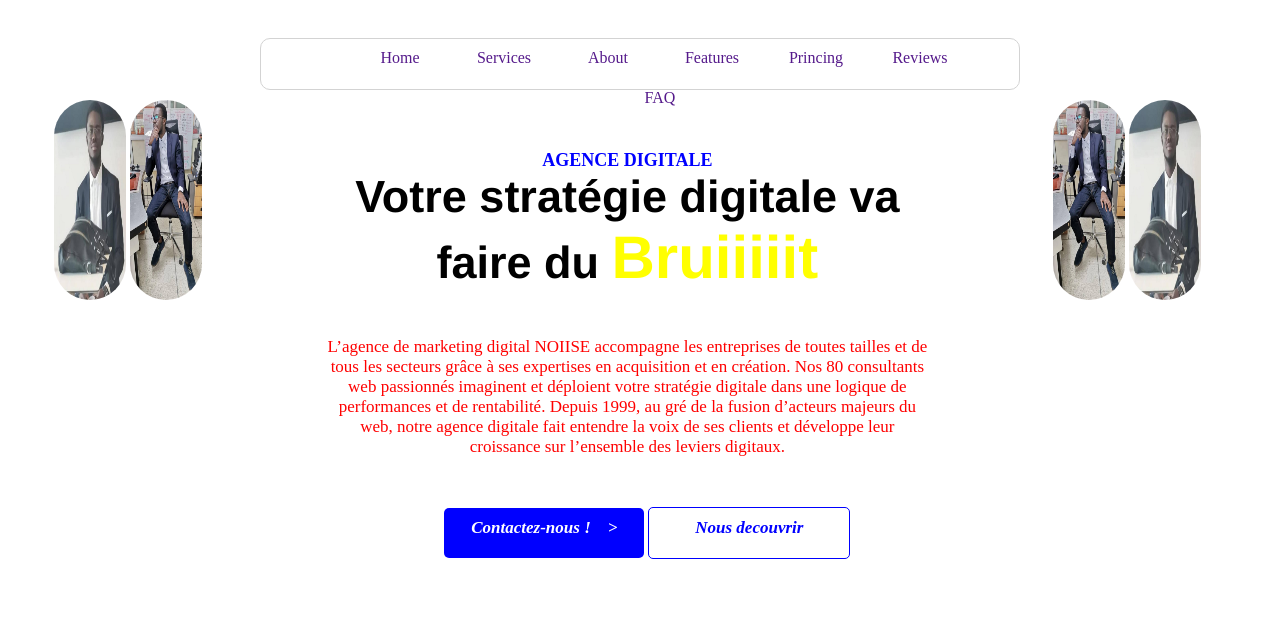
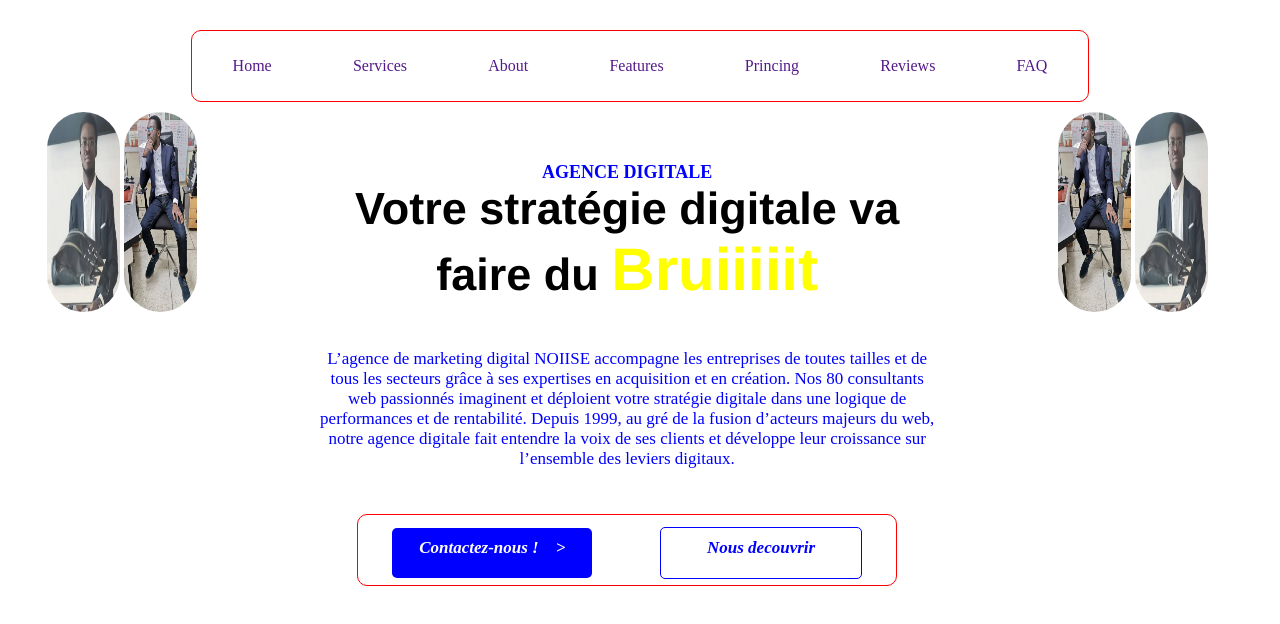
Before and after one commit to championchampion/GoMycode, a plain HTML site: page GoMyCode/Primary/res/index.html in a window 1280 px wide. Drawn offline with Linux system fonts and the light colour scheme.

Commit message:
mise a jour du css

```diff
--- a/GoMyCode/Primary/res/css/style.css
+++ b/GoMyCode/Primary/res/css/style.css
@@ -1,4 +1,8 @@
-
+*{
+	margin: 0%;
+	box-sizing: none;
+	padding: 0%;
+}
 .content{
 	width: 100%;
 	height: auto;
@@ -9,12 +13,10 @@
 
 
 .menu{
-	width: 60%;
-	height: 50px;
-	border-radius: 10px;
-	margin: auto;
-	background: white;
-	border: solid 1px lightgray;
+	display: flex;
+	justify-content: center;
+
+
 }
 
 .corps{
@@ -40,26 +42,28 @@
 }
 
 ul{
-	margin: auto;
-	width: auto;
-	float: none;
-	box-align: center;
-	text-align: center;
+	display: flex;
+	border: 1px solid red;
+	width: 70%;
+	height: 70px;
+	align-items: center;
+	justify-content: space-around;
+	border-radius: 10px;
 
 }
 
 li{
-	margin-top: 10px;
-	width: 100px;
-	height: 30px;
-	border-radius: 2px;
-	display: inline-block;
-	list-style:none;
+	list-style: none;
+
+
+
 }
+
 a{
 	text-decoration:none;
-	margin: 10px;
+
 	size: 20px;
+
 }
 
 .landing{
@@ -71,7 +75,7 @@ a{
 }
 p{
 	text-align: center;
-	color: red;
+	color: blue;
 	font-size: 15px;
 	margin: 10px;
 	padding: 5px;
--- a/GoMyCode/Primary/res/index.html
+++ b/GoMyCode/Primary/res/index.html
@@ -10,7 +10,7 @@
 		<div class="content">
 
 			<div class="menu">
-				<ul aligne="center">
+				<ul >
 					<li><a href="">Home </a></li>
 					<li><a href="">Services </a></li>
 					<li><a href="">About </a></li>
```
